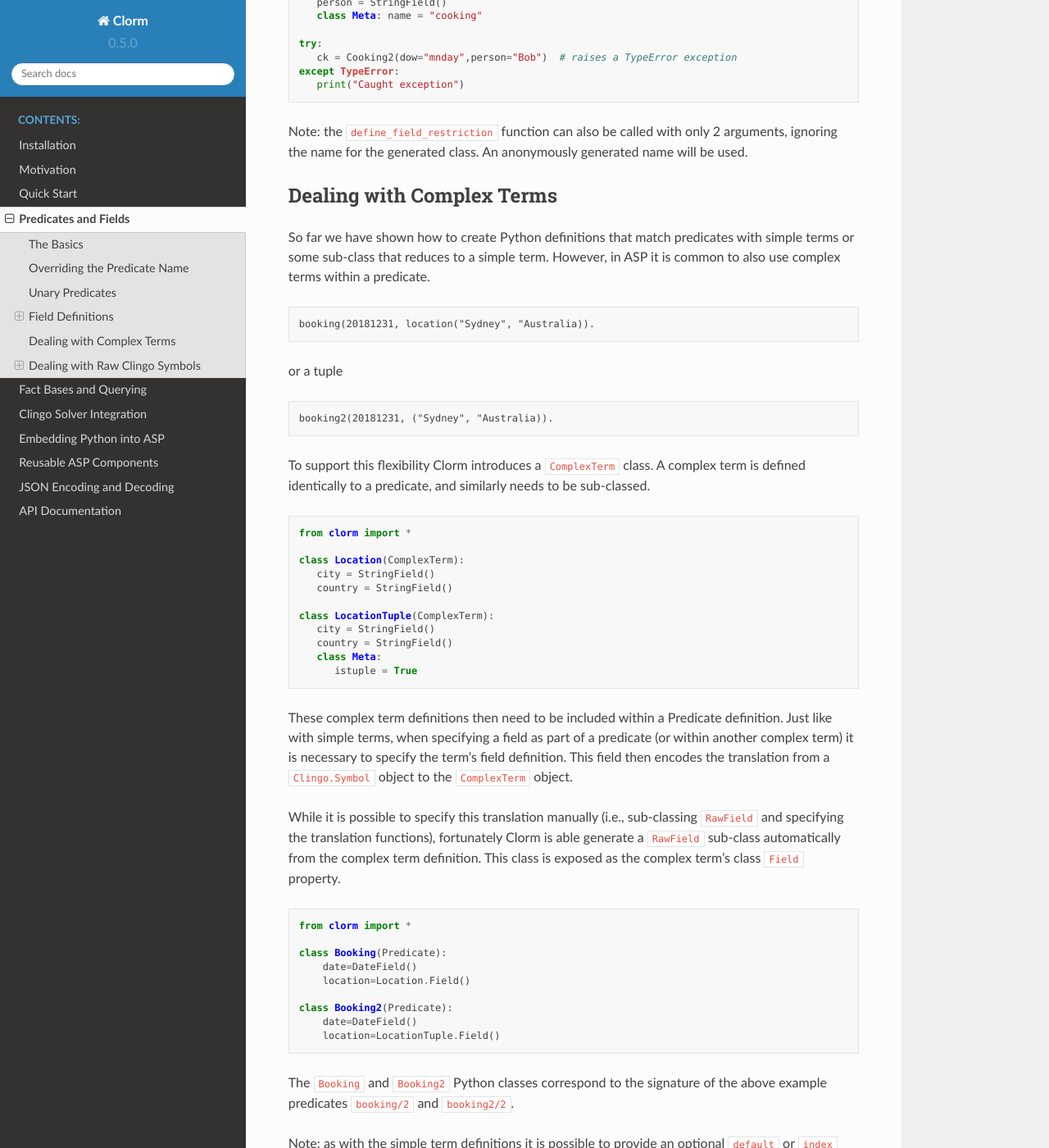
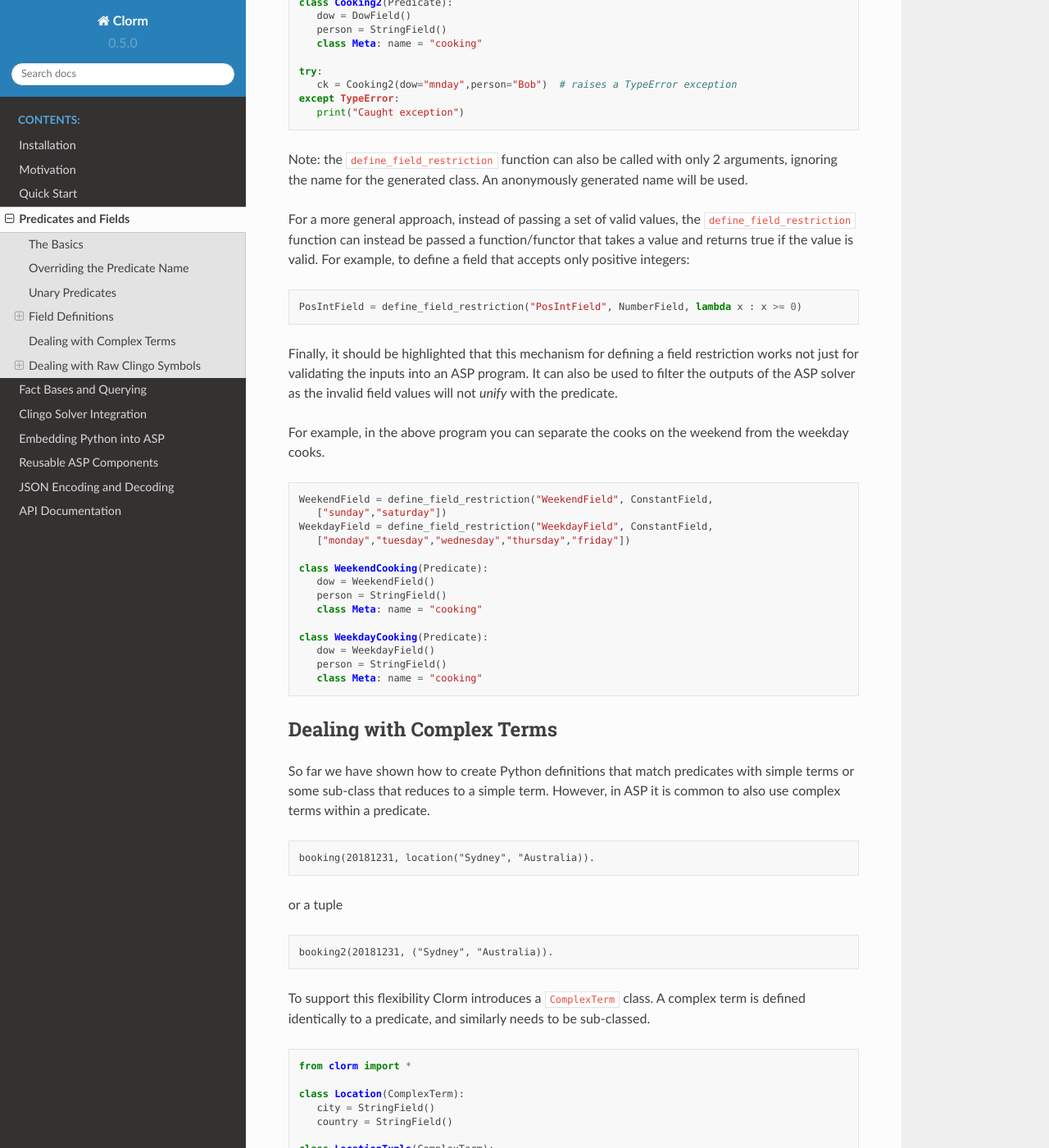
Before and after one commit to potassco/clorm, a Sphinx documentation site: the page built from docs/clorm/predicate.rst, in a window 1280 px wide and 1400 px high, scrolled down 6585 px. Shown: the whole window at 82% size. Built offline with Sphinx 7.4.7 and the Read the Docs theme 2.0.0, drawn with Linux system fonts in a browser that asks for light colours; some of the changed text lies outside the part shown.

Commit message:
Extended define_field_restriction function to also accept a functor predicate to specify valid values

```diff
--- a/docs/clorm/predicate.rst
+++ b/docs/clorm/predicate.rst
@@ -310,7 +310,9 @@ the week.
 
 .. code-block:: prolog
 
-    cooking(sunday, "Bob"). cooking(monday, "Jane").
+    cooking(monday, "Jane"). cooking(tuesday, "Bill"). cooking(wednesday, "Bob").
+    cooking(thursday, "Anne"). cooking(friday, "Bill").
+    cooking(saturday, "Jane"). cooking(sunday, "Bob").
 
 When defining a predicate corresponding to cooking/2 it is possible to simply use a
 ``ConstantField`` field for the days.
@@ -353,6 +355,40 @@ a new class that restricts the values of an existing field class.
 Note: the ``define_field_restriction`` function can also be called with only 2
 arguments, ignoring the name for the generated class. An anonymously generated
 name will be used.
+
+For a more general approach, instead of passing a set of valid values, the
+``define_field_restriction`` function can instead be passed a function/functor
+that takes a value and returns true if the value is valid. For example, to
+define a field that accepts only positive integers:
+
+.. code-block:: python
+
+   PosIntField = define_field_restriction("PosIntField", NumberField, lambda x : x >= 0)
+
+Finally, it should be highlighted that this mechanism for defining a field
+restriction works not just for validating the inputs into an ASP program. It can
+also be used to filter the outputs of the ASP solver as the invalid field values
+will not *unify* with the predicate.
+
+For example, in the above program you can separate the cooks on the weekend
+from the weekday cooks.
+
+.. code-block:: python
+
+   WeekendField = define_field_restriction("WeekendField", ConstantField,
+      ["sunday","saturday"])
+   WeekdayField = define_field_restriction("WeekdayField", ConstantField,
+      ["monday","tuesday","wednesday","thursday","friday"])
+
+   class WeekendCooking(Predicate):
+      dow = WeekendField()
+      person = StringField()
+      class Meta: name = "cooking"
+
+   class WeekdayCooking(Predicate):
+      dow = WeekdayField()
+      person = StringField()
+      class Meta: name = "cooking"
 
 Dealing with Complex Terms
 --------------------------
@@ -417,7 +453,8 @@ The ``Booking`` and ``Booking2`` Python classes correspond to the
 signature of the above example predicates ``booking/2`` and ``booking2/2``.
 
 Note: as with the simple term definitions it is possible to provide an optional
-``default`` or ``index`` parameter. For example, the above ``Booking`` class could be replaced with:
+``default`` or ``index`` parameter. For example, the above ``Booking`` class
+could be replaced with:
 
 .. code-block:: python
 
```
Also changed, not shown: 2 other files.
